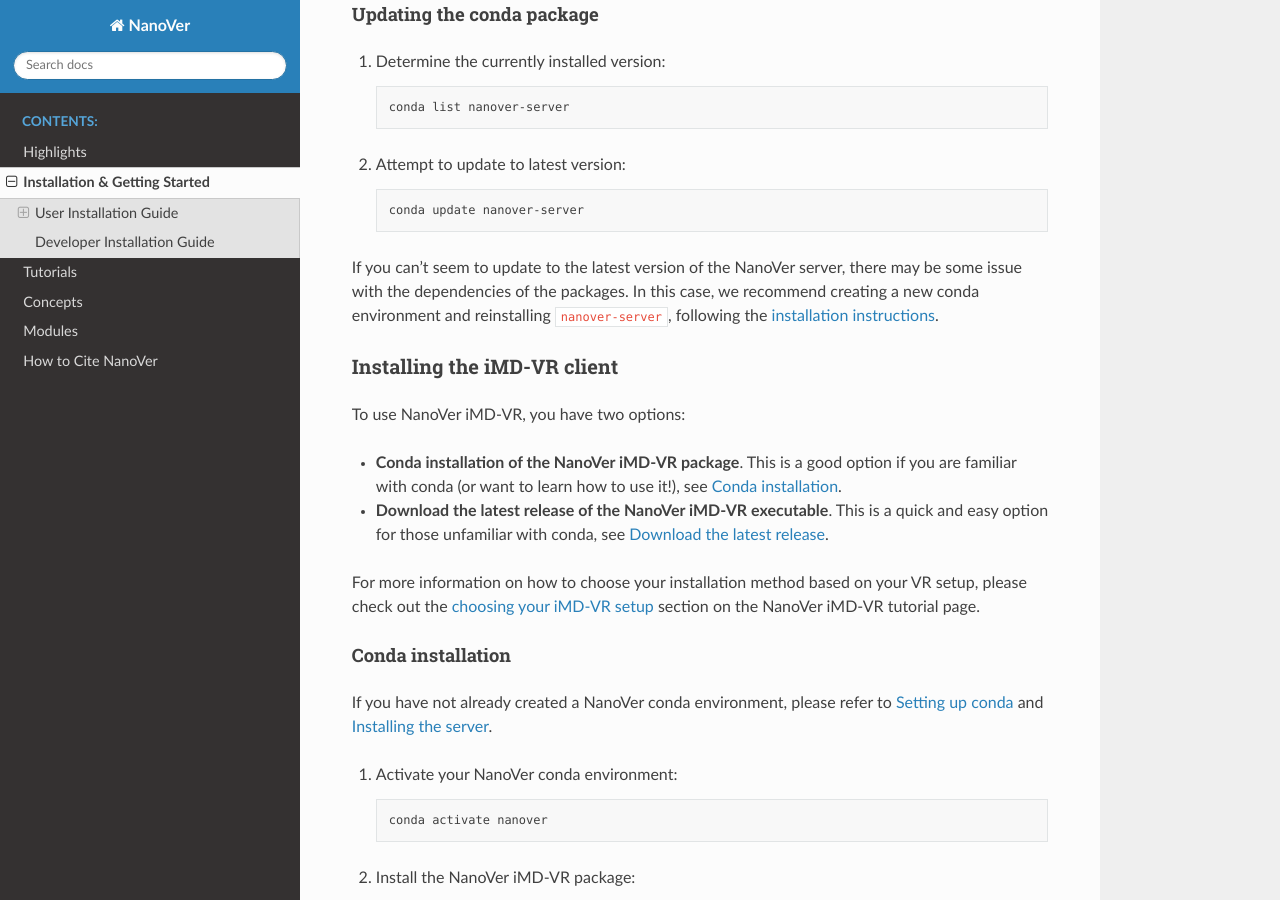
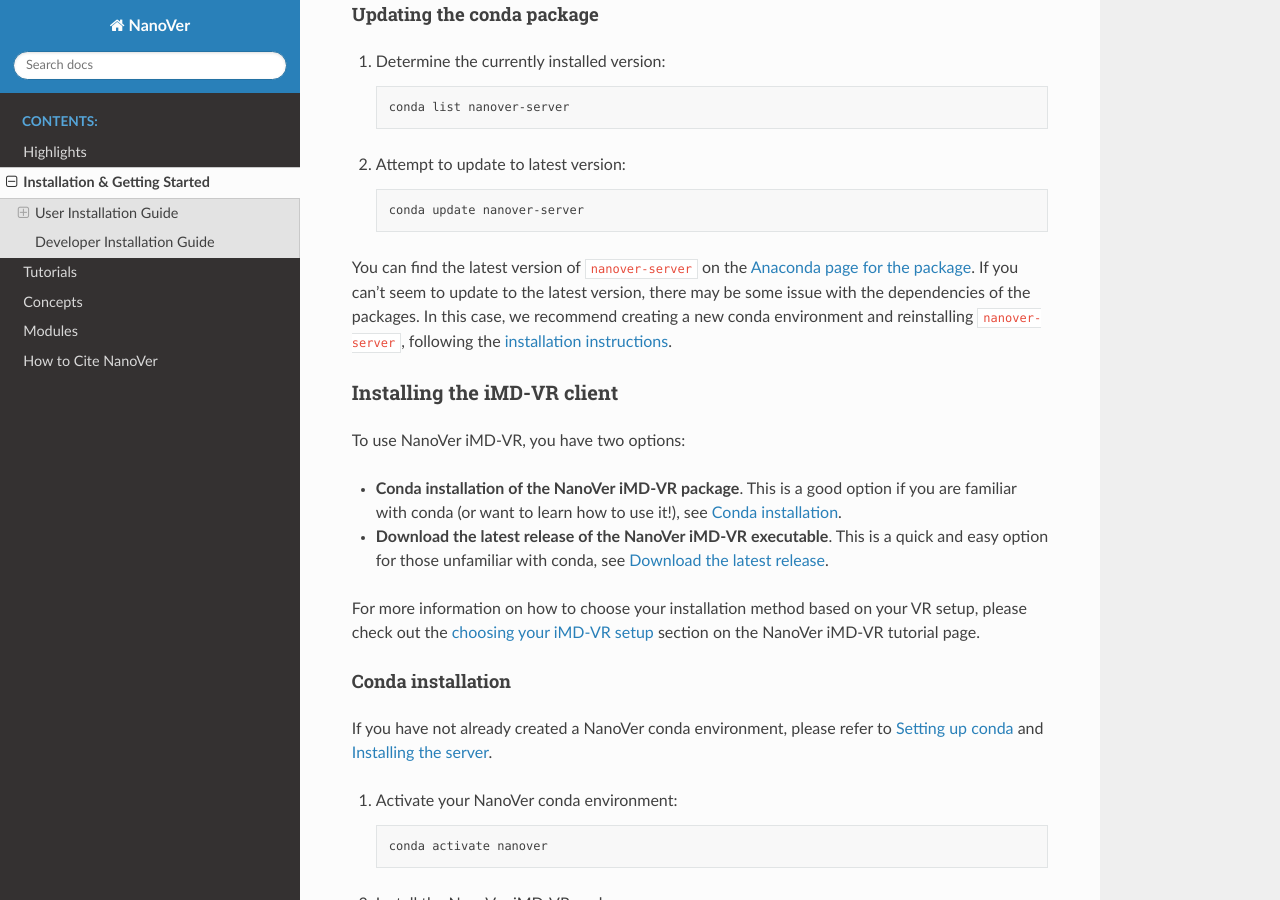
Before and after one commit to IRL2/nanover-docs, a Sphinx documentation site: the page built from source/installation.rst, in a window 1280 px wide and 900 px high, scrolled down 1288 px. Built offline with Sphinx 7.4.7 and the Read the Docs theme 3.1.0, drawn with Linux system fonts in a browser that asks for light colours; pages that are not in the unit, such as notebooks, are missing from menus; the version number could not be read and is left out.

Commit message:
Add link to package page to see latest version number
Added a note to the installation instructions with a link to where to find the number of the latest version of nanover-server.

This is useful for users to see if they have the latest release installed.

```diff
--- a/source/installation.rst
+++ b/source/installation.rst
@@ -80,9 +80,11 @@
 
         conda update nanover-server
 
-If you can't seem to update to the latest version of the NanoVer server, there may be some
-issue with the dependencies of the packages. In this case, we recommend creating a new
-conda environment and reinstalling :code:`nanover-server`, following the
+
+You can find the latest version of ``nanover-server`` on the `Anaconda page for the package <https://anaconda.org/IRL/nanover-server>`_.
+If you can't seem to update to the latest version, there may be some
+issue with the dependencies of the packages.
+In this case, we recommend creating a new conda environment and reinstalling :code:`nanover-server`, following the
 :ref:`installation instructions<installing_the_server>`.
 
 
```
